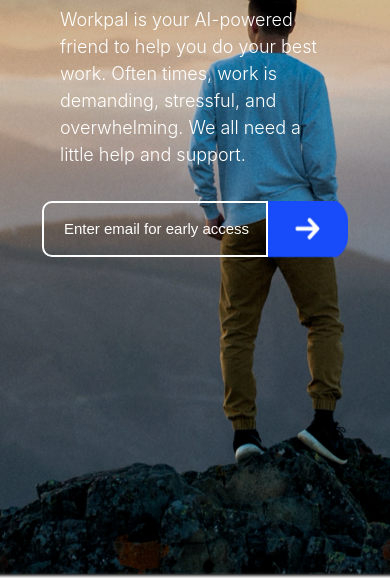
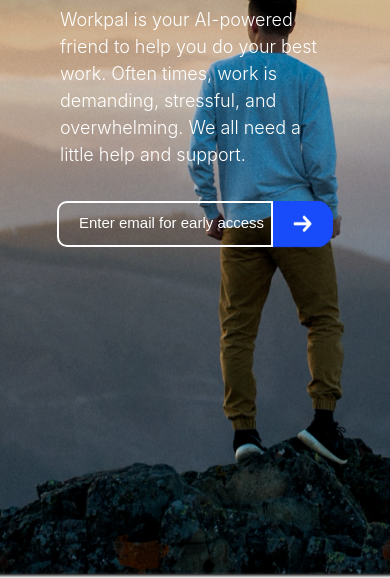
Before and after one commit to kw2828/workpal-landing, a Gatsby site: page / in a window 390 px wide. Shown: the part 266-844 px from the top of the page. Built offline with nearby package versions, Linux system fonts and the light colour scheme; Gatsby itself is replaced by a stand-in of ours.

Commit message:
clean up mobile

```diff
--- a/src/components/layout.css
+++ b/src/components/layout.css
@@ -142,7 +142,6 @@ input:focus {
   animation: HeroAnimationVertical 5s 0.5s forwards cubic-bezier(0.2, 0.8, 0.2, 1);
 }
 
-
 .submitted {
   width: 80px;
   background: url('../images/complete.png');
@@ -265,4 +264,28 @@ input:focus {
   input::placeholder {
     font-size: 15px;
   }
+
+  input {
+    width: 60%;
+    min-width: 190px;
+    height: 40px;
+    border-radius: 10px 0px 0px 10px; /* top left, top right, bottom right, bottom left */
+    padding-left: 20px;
+    font-size: 12px;
+    margin-top: 15px;
+    background: none;
+    border: 2px solid white;
+    color: white;
+    vertical-align: bottom;
+    float: left;
+    animation: HeroAnimationVertical 5s 0.5s forwards cubic-bezier(0.2, 0.8, 0.2, 1);
+  }
+
+  .submitted {
+    width: 50px;
+  }
+
+  .not_submitted {
+    width: 60px;
+  }
 }
```
